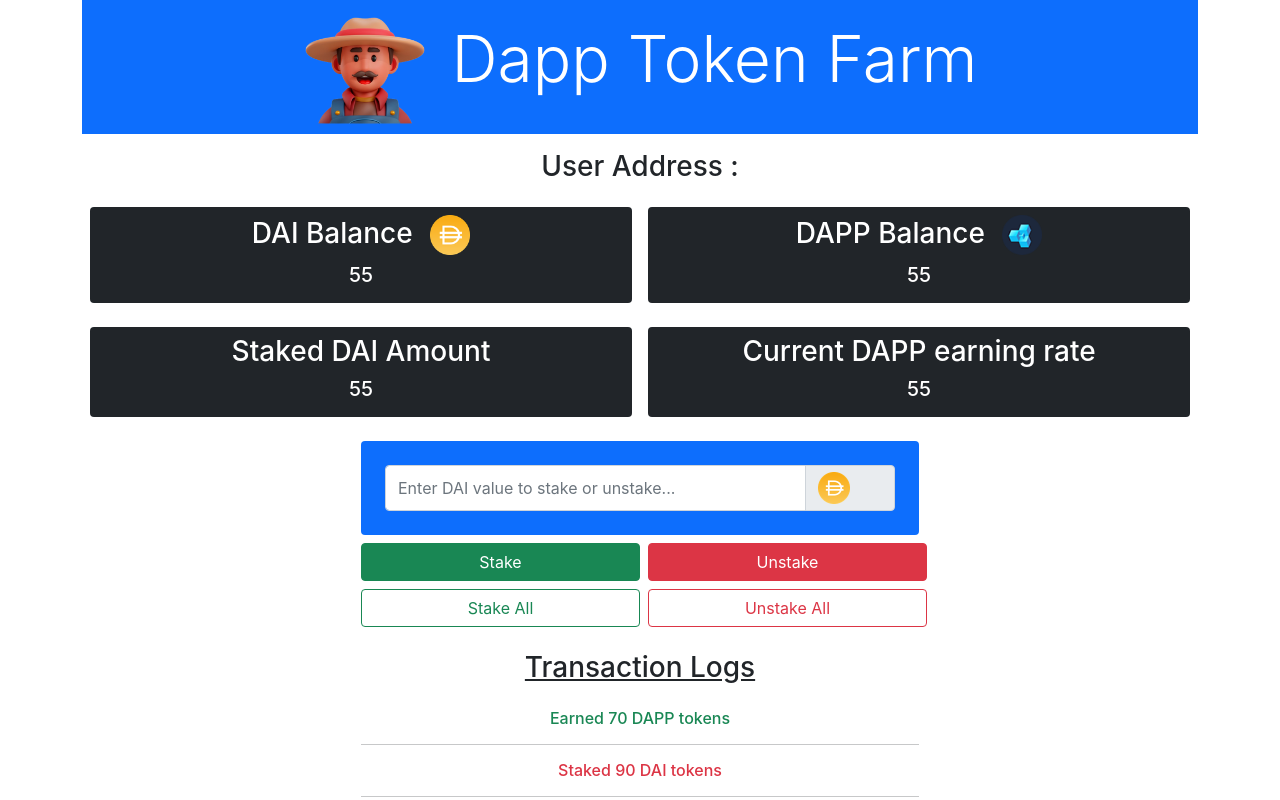
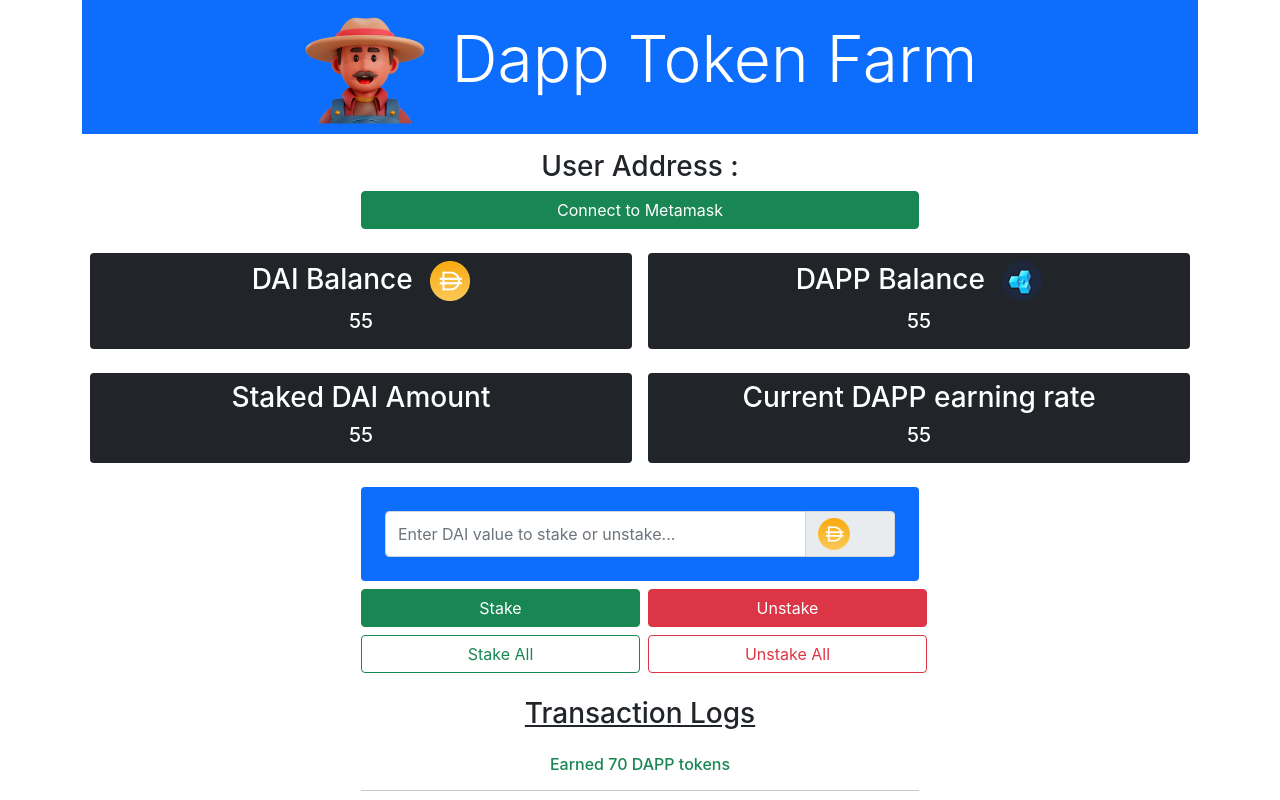
Before and after one commit to Lakshit-Chiranjiv/Token-Farm-Dapp, a React (Create React App) app: page / in a window 1280 px wide. Shown: the top 800 px of the page. Built offline with nearby package versions, Linux system fonts and the light colour scheme.

Commit message:
added function & button to connect to metamask

```diff
--- a/src/components/AddressBar.jsx
+++ b/src/components/AddressBar.jsx
@@ -1,9 +1,26 @@
 import React from 'react'
+import Web3 from 'web3'
+
+const loadWeb3 = async() =>{
+  if(window.ethereum){
+    window.web3 = new Web3(window.ethereum);
+    await window.ethereum.enable();
+  }
+  else if(window.web3){
+    window.web3 = new Web3(window.web3.currentProvider);
+  }
+  else{
+    window.alert("No ethereum browser detected!!Please install metamask");
+  }
+}
 
 const AddressBar = ({address}) => {
   return (
     <div className='my-3'>
         <h3>User Address : {address}</h3>
+        <div className="d-grid col-6 mx-auto">
+          <button className="btn btn-success" onClick={loadWeb3}>Connect to Metamask</button>
+        </div>
     </div>
   )
 }
```
